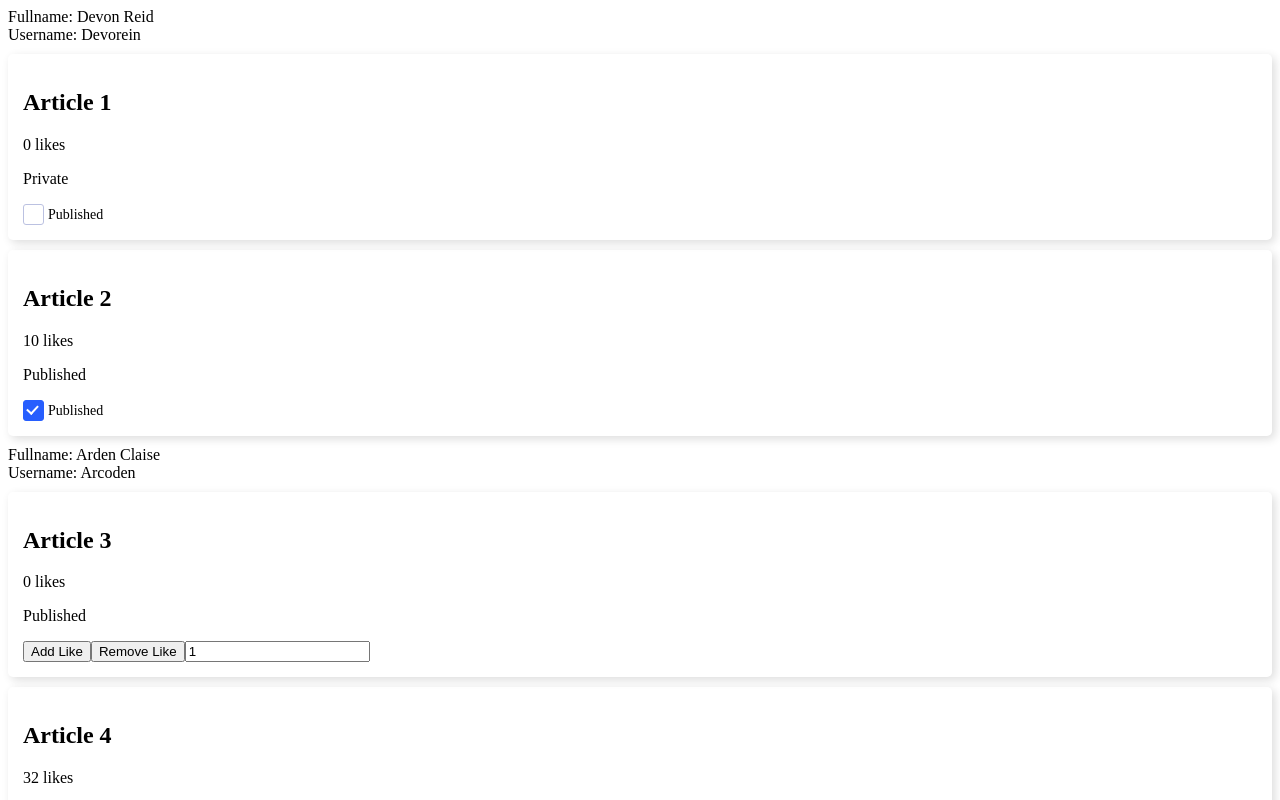
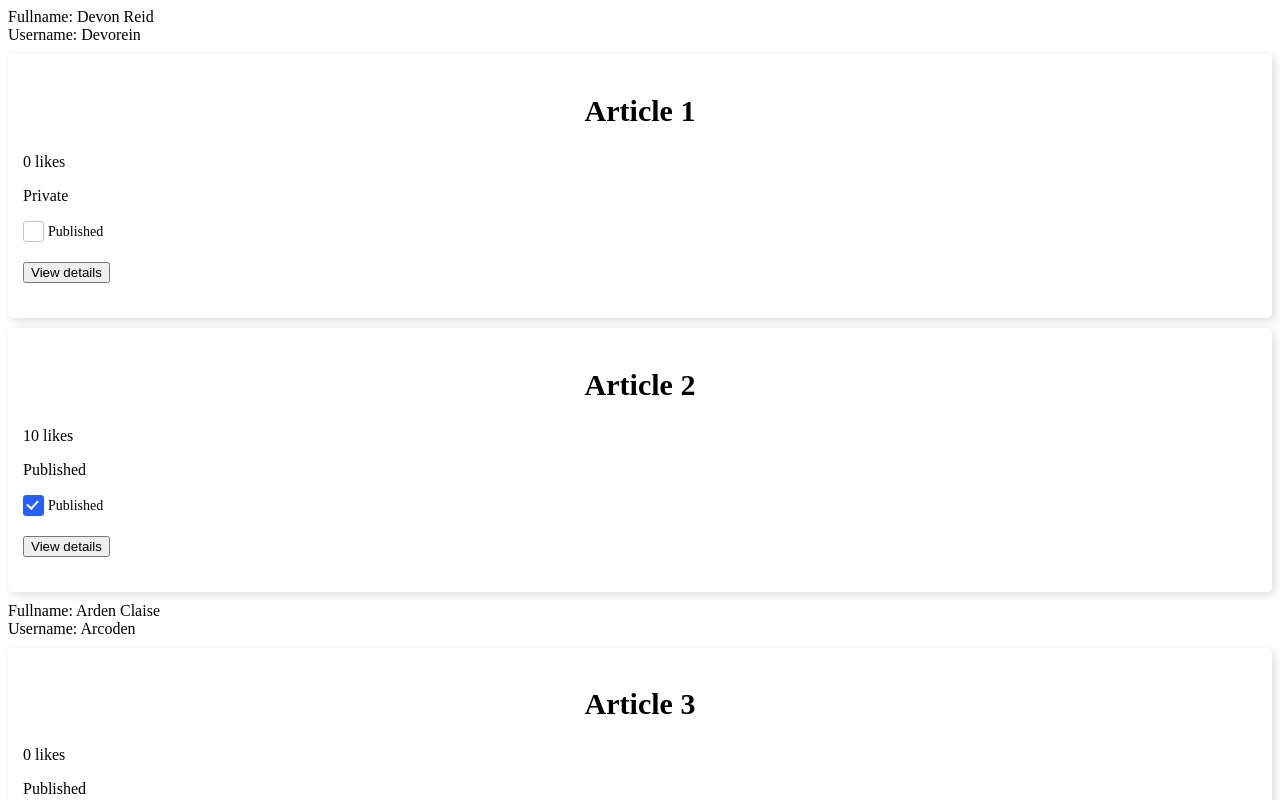
Before and after one commit to Devorein/vue-init, a Vue app: page / in a window 1280 px wide. Shown: the top 800 px of the page. Built offline with nearby package versions, Linux system fonts and the light colour scheme.

Commit message:
Added named slots to Card component

```diff
--- a/src/components/Article.vue
+++ b/src/components/Article.vue
@@ -1,7 +1,10 @@
 <template>
   <div>
     <Card>
+      <template v-slot:header>
         <h2 v-bind="$attrs">{{article.title}}</h2>
+      </template>
+      <template v-slot:content>
         <p>{{article.likes}} likes</p>
         <p>{{ article.published ? "Published" : "Private"}}</p>
         <template v-if="loggedInUser.id !== article.authorId">
@@ -11,6 +14,10 @@
         </template>
         <template v-else>
           <Checkbox :checked="article.published" label="Published" @click="publish"/>
+        </template>
+      </template>
+      <template v-slot:footer>
+        <button>View details</button>
       </template>
     </Card>
   </div>
--- a/src/components/Card.vue
+++ b/src/components/Card.vue
@@ -1,6 +1,14 @@
 <template>
-  <div class="Card">
-    <slot></slot>
+  <div class="card">
+    <div class="card-header">
+      <slot name="header"></slot>
+    </div>
+    <div class="card-content">
+      <slot name="content"></slot>
+    </div>
+    <div class="card-footer">
+      <slot name="footer"></slot>
+    </div>
   </div>
 </template>
 
@@ -11,10 +19,19 @@
 </script>
 
 <style scoped>
-div.Card{
+div.card{
   padding: 15px;
   border-radius: 5px;
   box-shadow: 3px 3px 10px #ddd;
   margin: 10px 0px;
 }
+
+.card-header{
+  font-size: 20px;
+  text-align: center;
+}
+
+.card-footer{
+  margin: 20px 0px;
+}
 </style>
```
Lines whose indentation alone changed are shown as unchanged.
